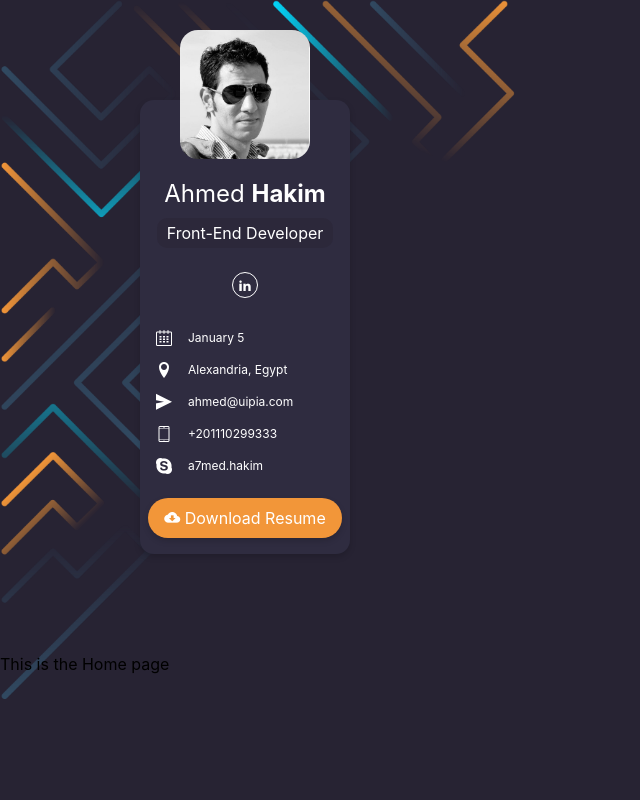
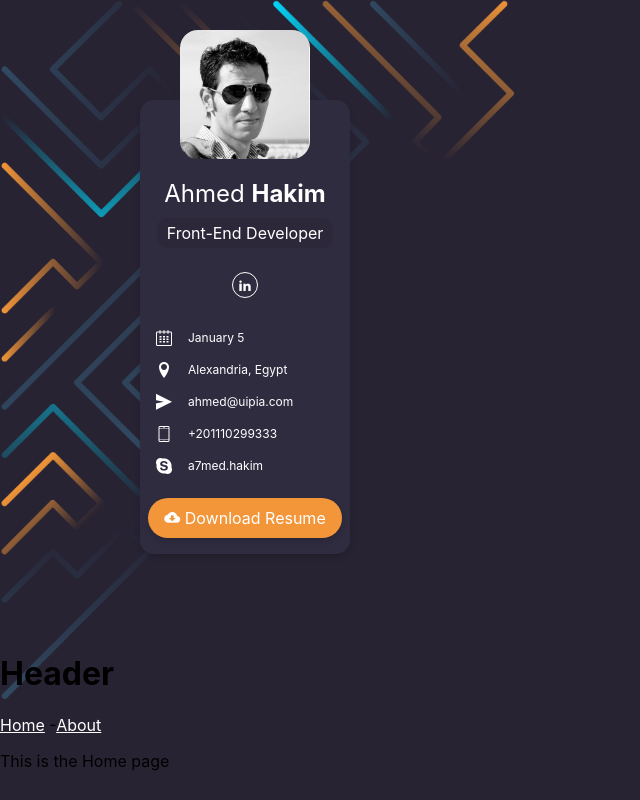
Before and after one commit to ahakem/hakim, a React (Create React App) app: page / in a window 1280 px wide. Shown: the whole page, without its empty margins (0-640 px from the left). Built offline with nearby package versions, Linux system fonts and the light colour scheme.

Commit message:
new build

```diff
--- a/src/App.js
+++ b/src/App.js
@@ -8,6 +8,7 @@ import './style/icons.css'
 
 import SiteBody from './style/SiteBody';
 import Aside from './componenets/Aside'
+import Header from './componenets/Header'
 import About from './About';
 import Home from './Home';
 
@@ -28,6 +29,7 @@ const App = props =>{
        <Aside colors={colors}/>
 
       </SiteBody>
+      <Header/>
       <Route path='/about' exact component={About}/>
       <Route path='/' exact component={Home}/>
     </>
```
Also changed, not shown: 22 other files (tests, documents, lock files or other folders).
